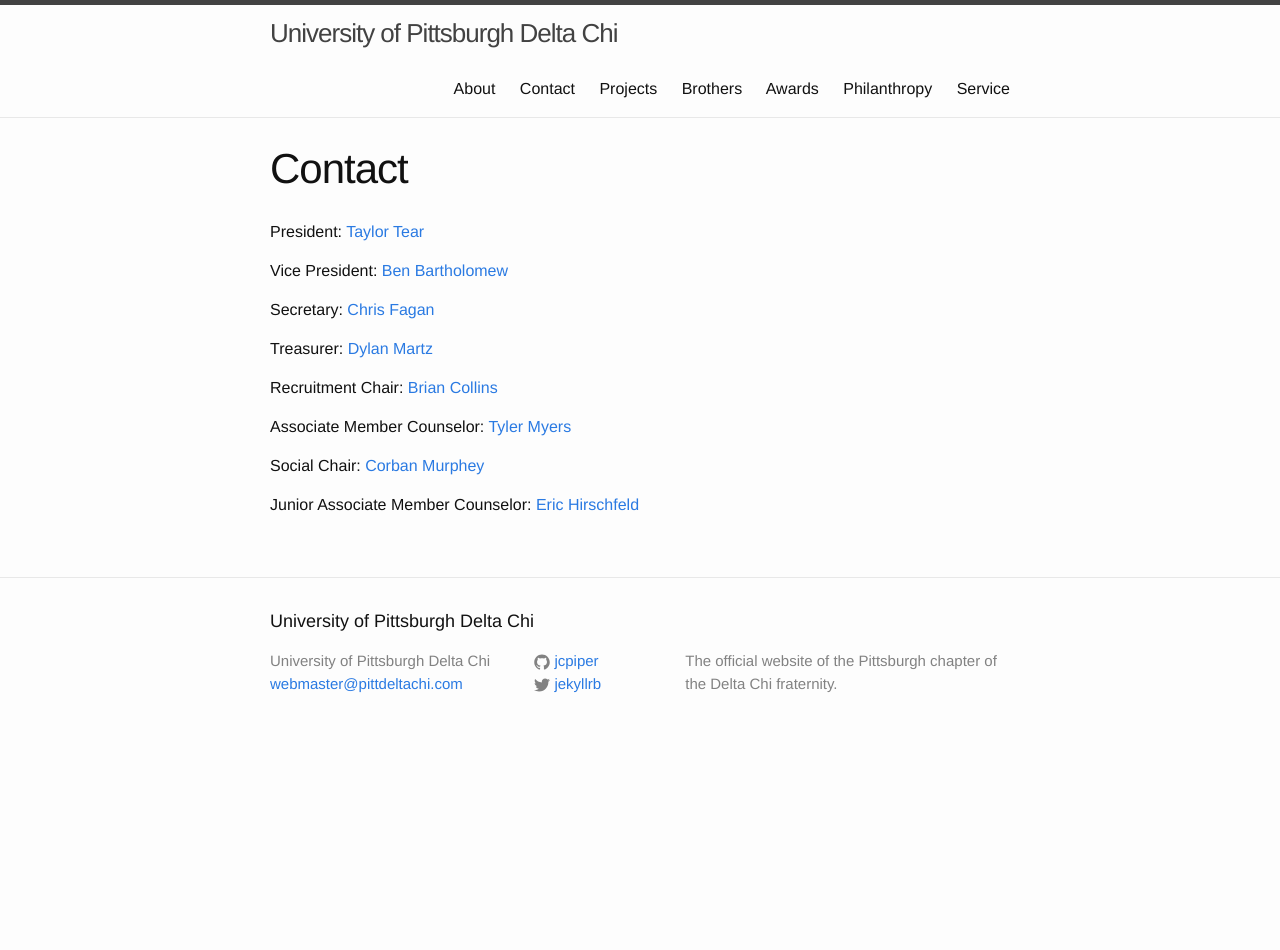
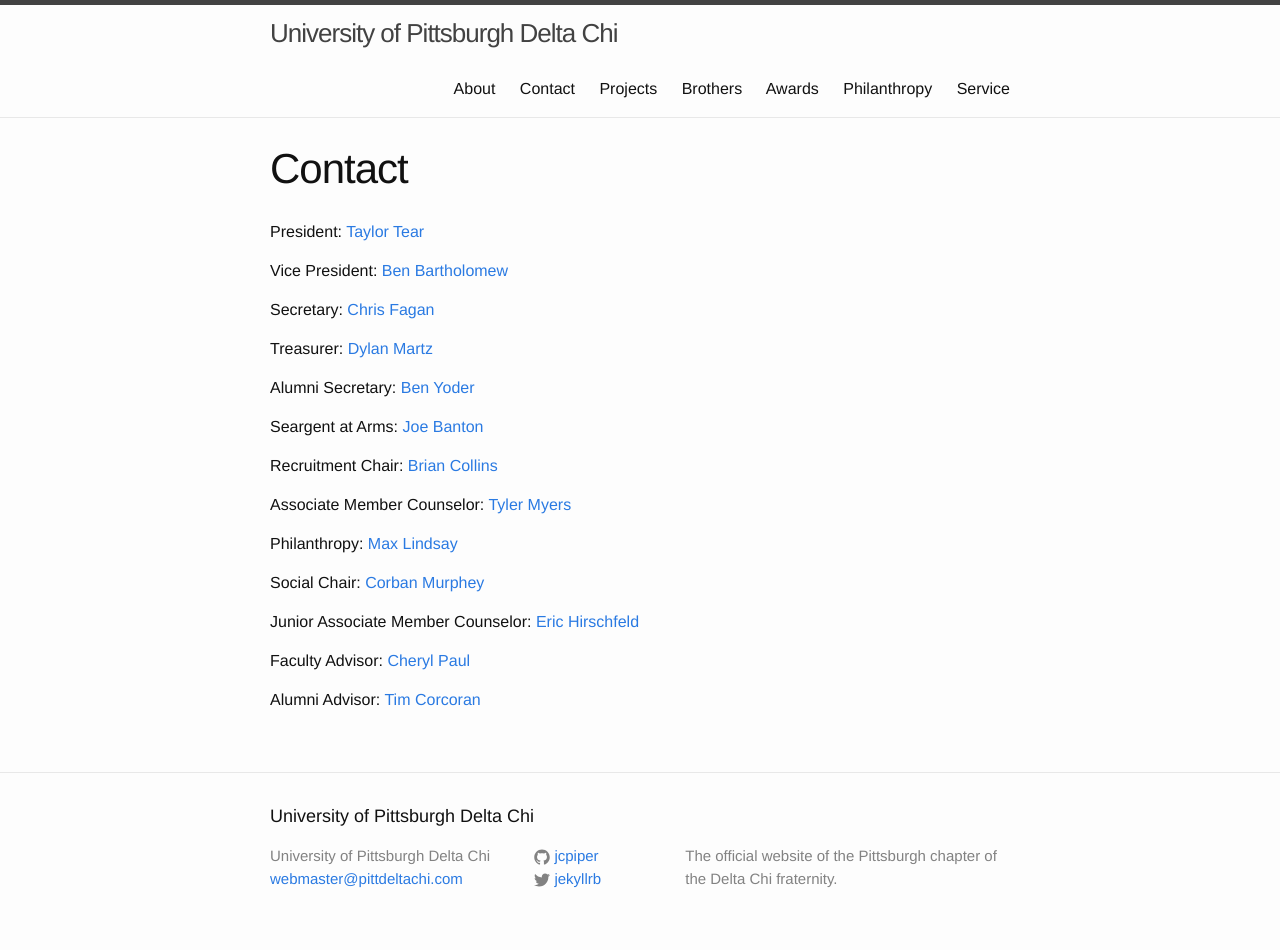
Before and after one commit to jcpiper/Pitt-DX, a Jekyll site: the page built from contact.md, in a window 1280 px wide. Built offline with Jekyll 4.4.1, drawn with Linux system fonts in a browser that asks for light colours; before the commit the page ends 900 px from its top, so only the background shows below that.

Commit message:
Second commit of contact page

```diff
--- a/contact.md
+++ b/contact.md
@@ -10,10 +10,20 @@
 
 Treasurer: [Dylan Martz](mailto:"d@pittdeltachi.com")
 
+Alumni Secretary: [Ben Yoder](mailto:"e@pittdeltachi.com")
+
+Seargent at Arms: [Joe Banton](mailto:"f@pittdeltachi.com")
+
 Recruitment Chair: [Brian Collins](mailto:"recruitment@pittdeltachi.com")
 
 Associate Member Counselor: [Tyler Myers](mailto:"amc@pittdeltachi.com")
 
+Philanthropy: [Max Lindsay](mailto:"philanthropy@pittdeltachi.com")
+
 Social Chair: [Corban Murphey](mailto:"social@pittdeltachi.com")
 
 Junior Associate Member Counselor: [Eric Hirschfeld](mailto:"jmc@pittdeltachi.com")
+
+Faculty Advisor: [Cheryl Paul](mailto:"cheryl35@pitt.edu")
+
+Alumni Advisor: [Tim Corcoran](mailto:"corcorante@upmc.com")
```
